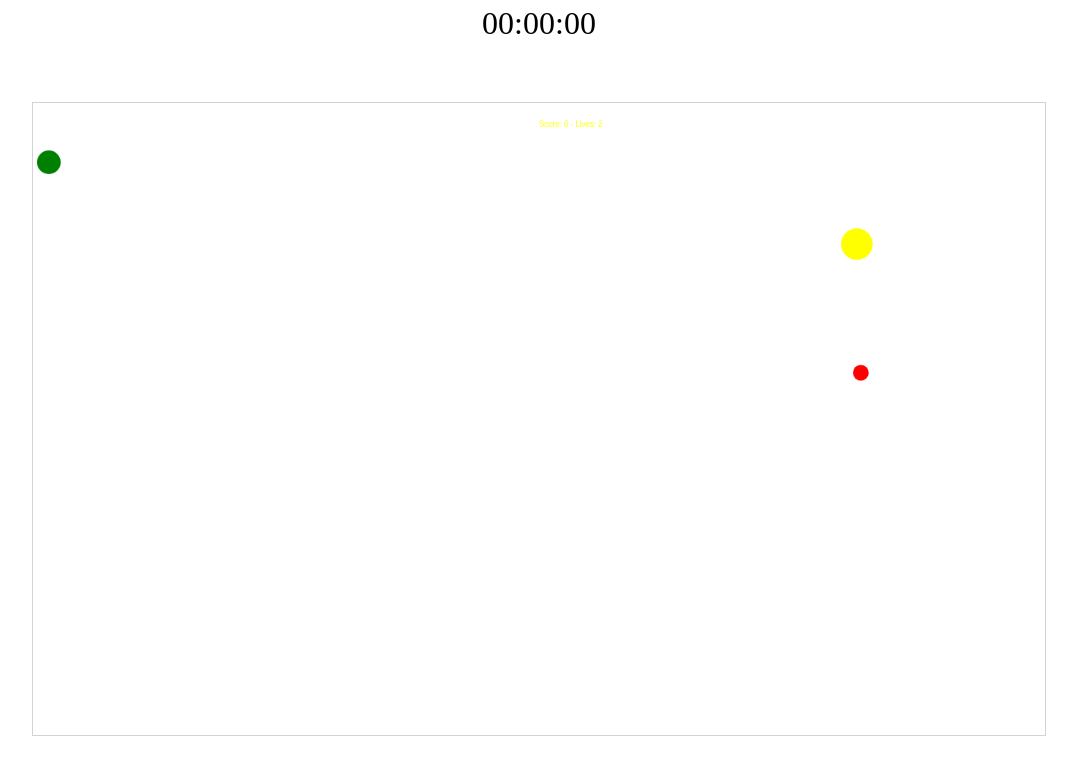
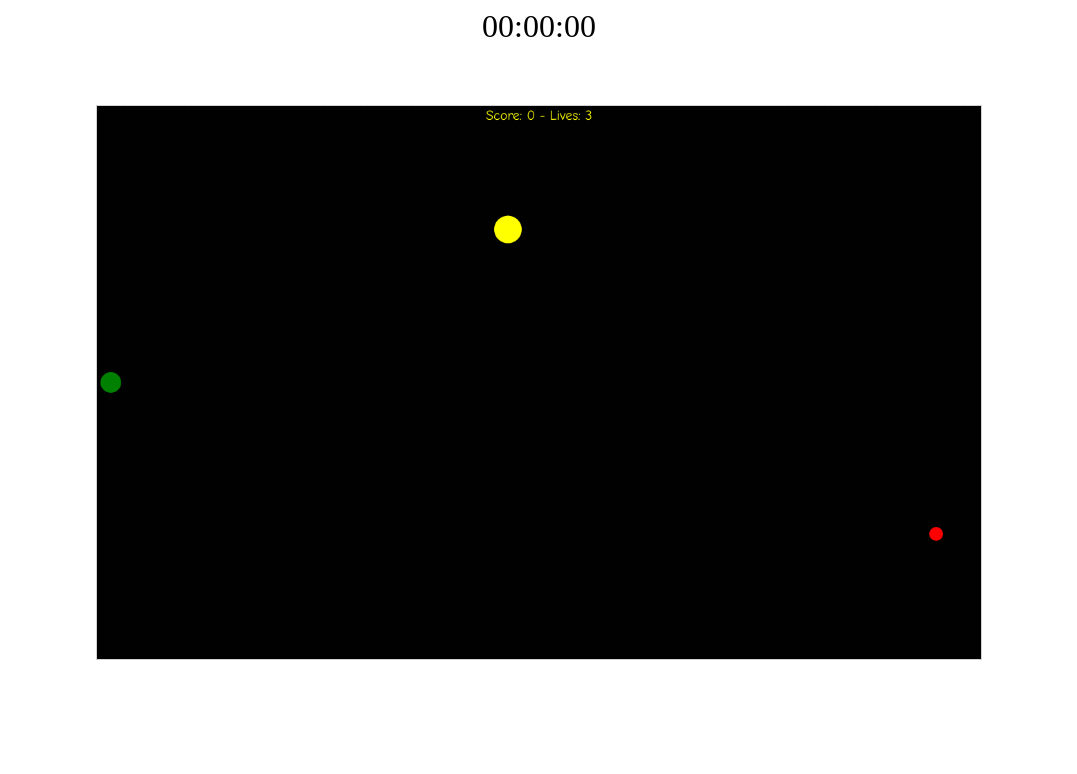
Before and after one commit to SuP3RM/it202-project3, a plain HTML site: page index.html in a window 1280 px wide. Shown: the whole page, without its empty margins (101-1178 px from the left). Drawn offline with Linux system fonts and the light colour scheme.

Commit message:
adjustments made

```diff
--- a/css/main.css
+++ b/css/main.css
@@ -8,7 +8,7 @@ html, body {
 
 canvas {
   border:1px solid #d3d3d3;
-  width: 80%;
+  max-width: 70%;
   margin: 60px;
   align-self: center;
 }
--- a/index.html
+++ b/index.html
@@ -8,7 +8,7 @@
   </head>
   <body>
     <div id="timer">00:00:00</div>
-    <canvas id="myCanvas" width="width" height="height">
+    <canvas id="myCanvas">
       Your browser does not support the HTML5 canvas tag.</canvas>
 
     <script src="js/app.js"></script>
--- a/js/app.js
+++ b/js/app.js
@@ -1,14 +1,16 @@
-var c = document.getElementById("myCanvas");
-var ctx = c.getContext("2d");
+let c = document.getElementById("myCanvas");
+let ctx = c.getContext("2d");
+ctx.canvas.width  = window.innerWidth;
+ctx.canvas.height = window.innerHeight;
 
-var game = {
+let game = {
   score: 0,
   lives: 3,
   state: "play",
   level: 1
 };
 
-var gameObjects = [];
+let gameObjects = [];
 
 gameObjects.push({
   type: "player",
@@ -25,7 +27,7 @@ gameObjects.push({
   y: 75,
   r: 10,
   color: "red",
-  speed: 1
+  speed: 5
 });
 
 gameObjects.push({
@@ -34,26 +36,19 @@ gameObjects.push({
   y: 25,
   r: 20,
   color: "yellow",
-  speed: 1
+  speed: 2.5
 });
 
-var player = gameObjects[0];
+let player = gameObjects[0];
 
 // backgroundImg
-// var backgroundImg = new Image();
-// backgroundImg.src = "space.jpg";
-//
-// ctx.font = "30px Comic Sans MS";
-// ctx.fillStyle = "red";
-// ctx.textAlign = "center";
+let backgroundImg = new Image();
+backgroundImg.src = "blackTheme.jpg";
 
 function draw() {
-  ctx.canvas.width  = window.innerWidth;
-  ctx.canvas.height = window.innerHeight;
-
   // clear canvas
   ctx.clearRect(0, 0, c.width, c.height);
-  // ctx.drawImage(backgroundImg, 0, 0);
+  ctx.drawImage(backgroundImg, 0, 0, c.width, c.height);
   // draw objects
 
   for (idx in gameObjects) {
@@ -105,7 +100,9 @@ function draw() {
   }
 
   // draw text
-  ctx.fillText("Score: " + game.score + " - Lives: " + game.lives, c.width / 2, 30);
+  ctx.font = "20px Comic Sans MS";
+  ctx.textAlign = "center";
+  ctx.fillText("Score: " + game.score + " - Lives: " + game.lives, c.width / 2, 20);
 
   // next frame
   if (game.lives > 0) {
@@ -118,7 +115,11 @@ function draw() {
 
 function gameOver() {
   ctx.clearRect(0, 0, c.width, c.height);
-  // ctx.drawImage(backgroundImg, 0, 0);
+  ctx.drawImage(backgroundImg, 0, 0, c.width, c.height);
+  // font for Game Over Screen
+  ctx.font = "250px Comic Sans MS";
+  ctx.fillStyle = "red";
+  ctx.textAlign = "center";
   ctx.fillText("Game Over", c.width / 2, c.height / 2);
 
 }
@@ -126,11 +127,11 @@ function gameOver() {
 window.requestAnimationFrame(draw);
 
 function colliding(circle1, circle2) {
-  var result = false;
+  let result = false;
 
-  var dx = circle1.x - circle2.x;
-  var dy = circle1.y - circle2.y;
-  var distance = Math.sqrt(dx * dx + dy * dy);
+  let dx = circle1.x - circle2.x;
+  let dy = circle1.y - circle2.y;
+  let distance = Math.sqrt(dx * dx + dy * dy);
 
   if (distance < circle1.r + circle2.r) {
     result = true;
```
Also changed, not shown: blackTheme.jpg (added).
